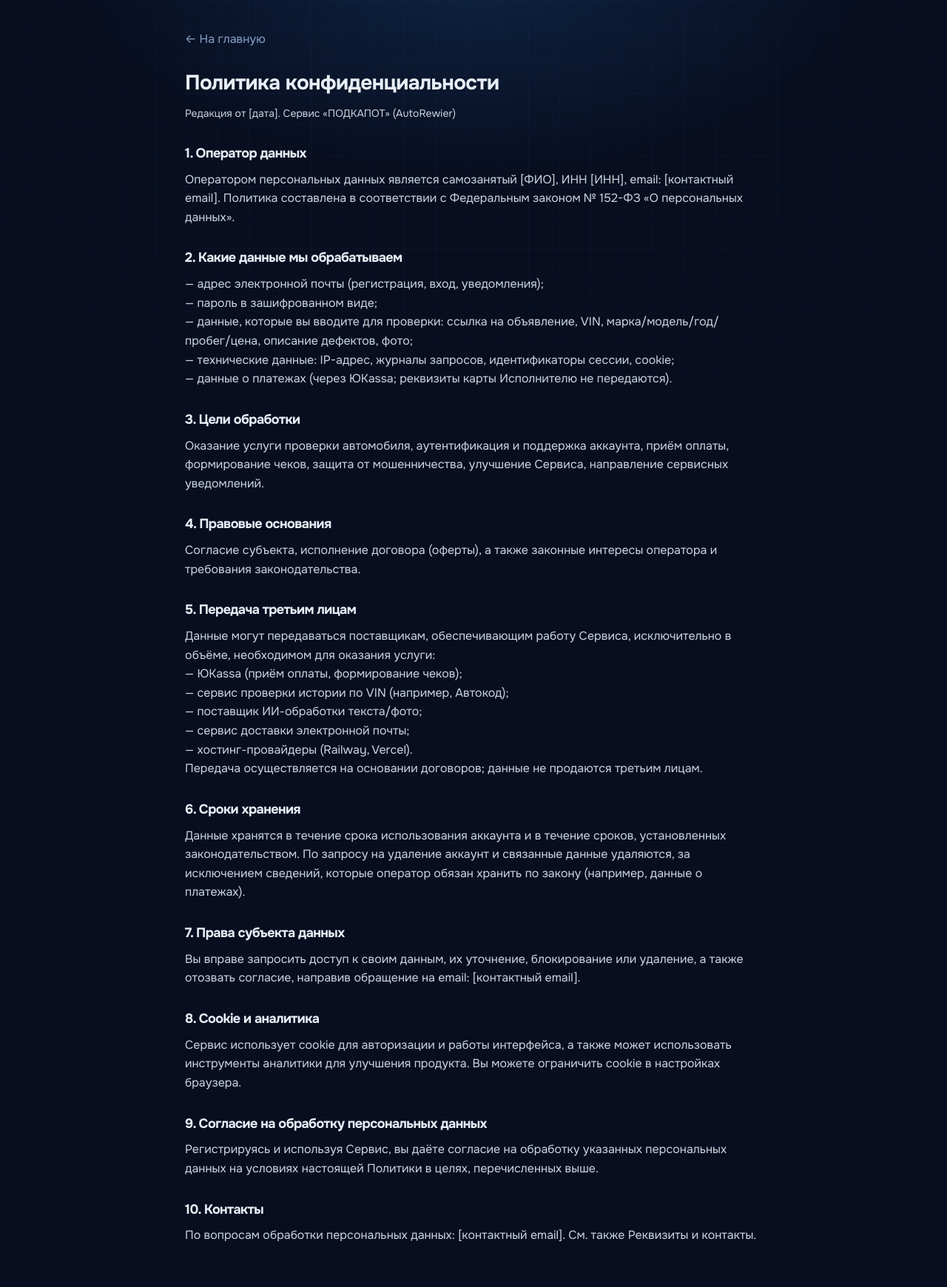
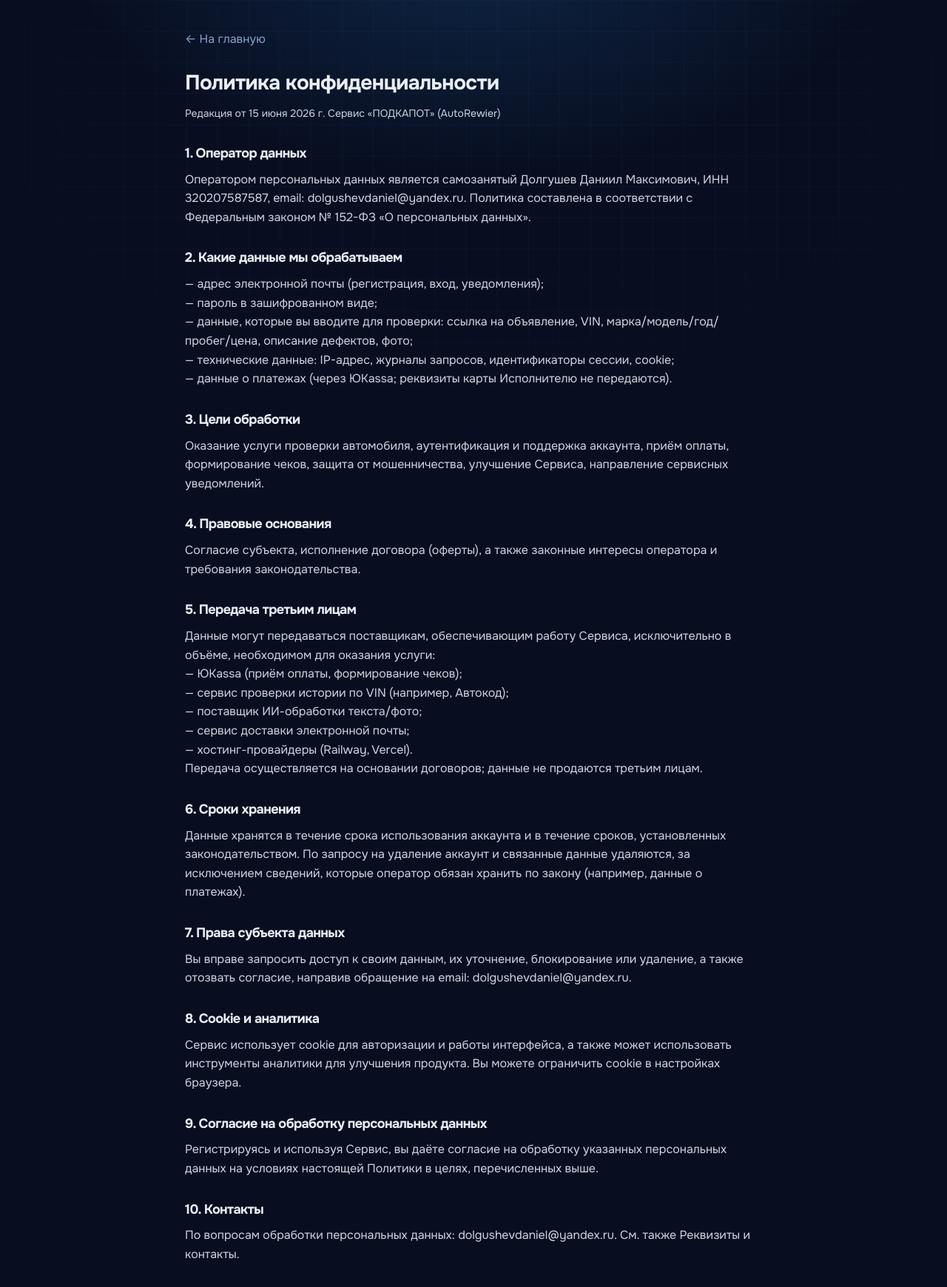
Before and after one commit to ScandicCon/autorewier, a Vue app in the folder frontend/: page /privacy in a window 1280 px wide. Shown: the top 1740 px of the page at 74% size. Built offline with nearby package versions, Linux system fonts and the light colour scheme; no server answers; a web font is replaced by a local one.

Commit message:
feat: юридические страницы с реквизитами (оферта, политика 152-ФЗ, контакты)

```diff
--- a/frontend/src/views/ContactsView.vue
+++ b/frontend/src/views/ContactsView.vue
@@ -9,11 +9,11 @@
 
     <h2>Исполнитель</h2>
     <p>Самозанятый (плательщик налога на профессиональный доход)<br>
-    ФИО: [ФИО]<br>
-    ИНН: [ИНН]</p>
+    ФИО: Долгушев Даниил Максимович<br>
+    ИНН: 320207587587</p>
 
     <h2>Связь</h2>
-    <p>Email для обращений и поддержки: [контактный email]<br>
+    <p>Email для обращений и поддержки: dolgushevdaniel@yandex.ru<br>
     Время ответа: в течение рабочего дня.</p>
 
     <h2>Сервис</h2>
--- a/frontend/src/views/OfertaView.vue
+++ b/frontend/src/views/OfertaView.vue
@@ -1,15 +1,15 @@
 <script setup>
-// Публичная оферта. Юридические реквизиты ([ФИО], [ИНН]) заполнить перед запуском.
+// Публичная оферта сервиса «ПОДКАПОТ» (самозанятый Долгушев Д.М., ИНН 320207587587).
 </script>
 
 <template>
   <main class="legal">
     <router-link to="/" class="legal-back">← На главную</router-link>
     <h1>Публичная оферта</h1>
-    <p class="legal-upd">Редакция от [дата]. Сервис «ПОДКАПОТ» (AutoRewier)</p>
+    <p class="legal-upd">Редакция от 15 июня 2026 г. Сервис «ПОДКАПОТ» (AutoRewier)</p>
 
     <h2>1. Общие положения</h2>
-    <p>Настоящий документ является публичной офертой (далее — «Оферта») самозанятого [ФИО], ИНН [ИНН] (далее — «Исполнитель»), и содержит условия оказания услуг сервиса «ПОДКАПОТ», размещённого по адресу https://autorewier.vercel.app (далее — «Сервис»). Оплачивая услуги, пользователь (далее — «Заказчик») полностью принимает условия настоящей Оферты (акцепт).</p>
+    <p>Настоящий документ является публичной офертой (далее — «Оферта») самозанятого Долгушев Даниил Максимович, ИНН 320207587587 (далее — «Исполнитель»), и содержит условия оказания услуг сервиса «ПОДКАПОТ», размещённого по адресу https://autorewier.vercel.app (далее — «Сервис»). Оплачивая услуги, пользователь (далее — «Заказчик») полностью принимает условия настоящей Оферты (акцепт).</p>
 
     <h2>2. Предмет</h2>
     <p>Исполнитель оказывает информационную услугу: автоматизированный анализ объявления о продаже автомобиля и связанных данных — оценка рисков, ориентировочный расчёт стоимости ремонта и запчастей, проверка истории по VIN, формирование чек-листа осмотра и итогового вердикта в виде отчёта.</p>
@@ -34,7 +34,7 @@
     <p>Обработка персональных данных осуществляется в соответствии с <router-link to="/privacy">Политикой конфиденциальности</router-link> и Федеральным законом № 152-ФЗ.</p>
 
     <h2>7. Реквизиты Исполнителя</h2>
-    <p>Самозанятый [ФИО]<br>ИНН: [ИНН]<br>Email: [контактный email]<br>Сайт: https://autorewier.vercel.app</p>
+    <p>Самозанятый Долгушев Даниил Максимович<br>ИНН: 320207587587<br>Email: dolgushevdaniel@yandex.ru<br>Сайт: https://autorewier.vercel.app</p>
   </main>
 </template>
 
--- a/frontend/src/views/PrivacyView.vue
+++ b/frontend/src/views/PrivacyView.vue
@@ -6,10 +6,10 @@
   <main class="legal">
     <router-link to="/" class="legal-back">← На главную</router-link>
     <h1>Политика конфиденциальности</h1>
-    <p class="legal-upd">Редакция от [дата]. Сервис «ПОДКАПОТ» (AutoRewier)</p>
+    <p class="legal-upd">Редакция от 15 июня 2026 г. Сервис «ПОДКАПОТ» (AutoRewier)</p>
 
     <h2>1. Оператор данных</h2>
-    <p>Оператором персональных данных является самозанятый [ФИО], ИНН [ИНН], email: [контактный email]. Политика составлена в соответствии с Федеральным законом № 152-ФЗ «О персональных данных».</p>
+    <p>Оператором персональных данных является самозанятый Долгушев Даниил Максимович, ИНН 320207587587, email: dolgushevdaniel@yandex.ru. Политика составлена в соответствии с Федеральным законом № 152-ФЗ «О персональных данных».</p>
 
     <h2>2. Какие данные мы обрабатываем</h2>
     <p>— адрес электронной почты (регистрация, вход, уведомления);<br>
@@ -37,7 +37,7 @@
     <p>Данные хранятся в течение срока использования аккаунта и в течение сроков, установленных законодательством. По запросу на удаление аккаунт и связанные данные удаляются, за исключением сведений, которые оператор обязан хранить по закону (например, данные о платежах).</p>
 
     <h2>7. Права субъекта данных</h2>
-    <p>Вы вправе запросить доступ к своим данным, их уточнение, блокирование или удаление, а также отозвать согласие, направив обращение на email: [контактный email].</p>
+    <p>Вы вправе запросить доступ к своим данным, их уточнение, блокирование или удаление, а также отозвать согласие, направив обращение на email: dolgushevdaniel@yandex.ru.</p>
 
     <h2>8. Cookie и аналитика</h2>
     <p>Сервис использует cookie для авторизации и работы интерфейса, а также может использовать инструменты аналитики для улучшения продукта. Вы можете ограничить cookie в настройках браузера.</p>
@@ -46,7 +46,7 @@
     <p>Регистрируясь и используя Сервис, вы даёте согласие на обработку указанных персональных данных на условиях настоящей Политики в целях, перечисленных выше.</p>
 
     <h2>10. Контакты</h2>
-    <p>По вопросам обработки персональных данных: [контактный email]. См. также <router-link to="/contacts">Реквизиты и контакты</router-link>.</p>
+    <p>По вопросам обработки персональных данных: dolgushevdaniel@yandex.ru. См. также <router-link to="/contacts">Реквизиты и контакты</router-link>.</p>
   </main>
 </template>
 
```
